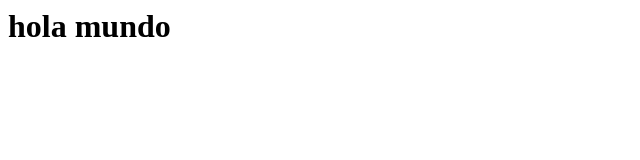
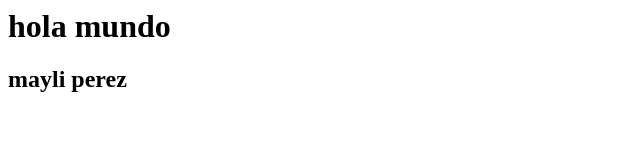
Before and after one commit to mayliperez06/aprendiendogit, a plain HTML site: page index.html in a window 1280 px wide. Shown: the whole page, without its empty margins (0-640 px from the left). Drawn offline with Linux system fonts and the light colour scheme.

Commit message:
agrege mi nombre

```diff
--- a/index.html
+++ b/index.html
@@ -1 +1,2 @@
 <h1>hola mundo</h1>
+<h2>mayli perez</h2>
```
